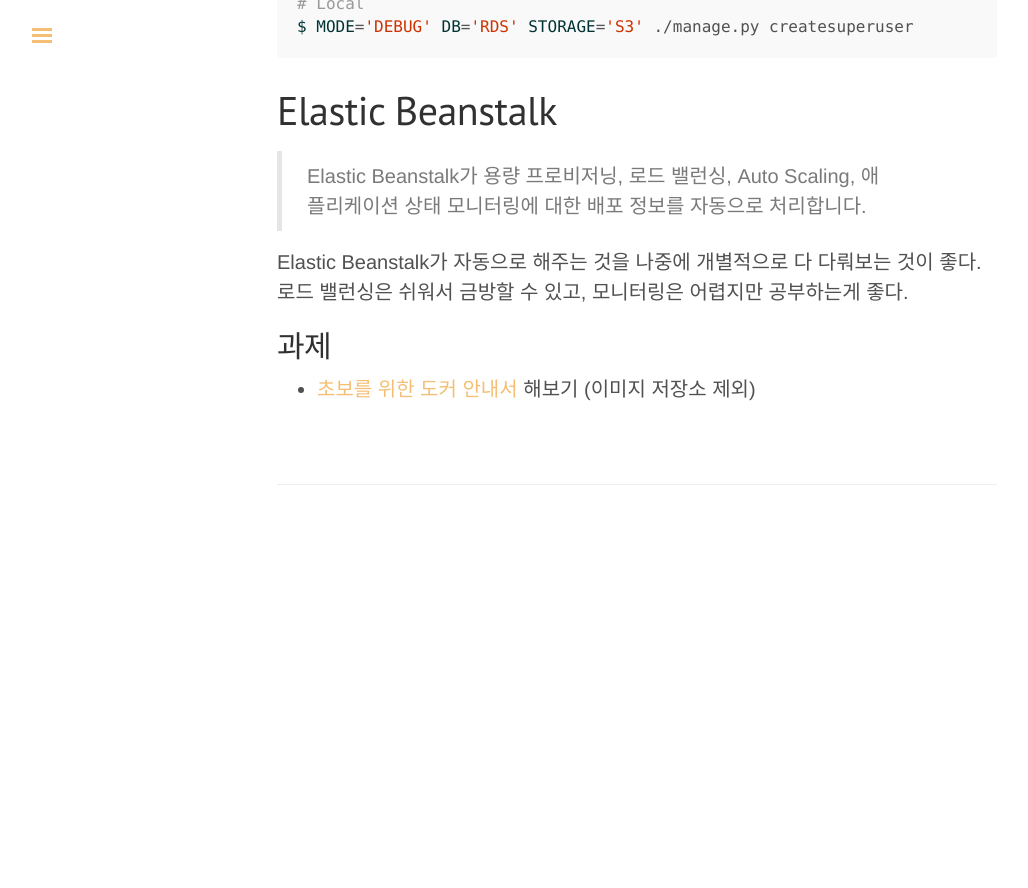
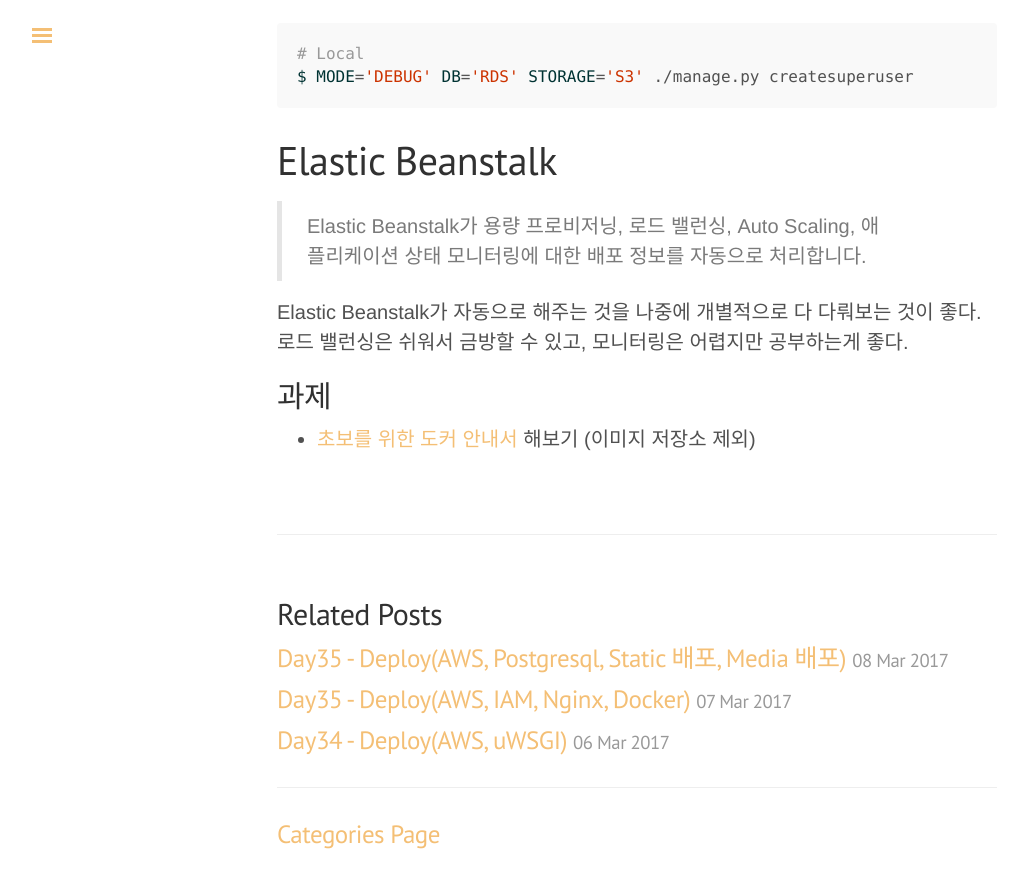
Before and after one commit to pinstinct/pinstinct.github.com, a Jekyll site: the page built from _posts/2017-03-09-wps-37.md, in a window 1280 px wide and 900 px high, scrolled down 8982 px. Shown: the top 888 px of the window, without its empty margins (3-1031 px from the left). Built offline with Jekyll 4.4.1, drawn with Linux system fonts in a browser that asks for light colours; our own code applies the rules of GitHub Pages for plain Markdown files; before the commit the page ends 9547 px from its top, so only the background shows below that; some of the changed text lies outside the part shown.

Commit message:
wps37 post draft

```diff
--- a/_posts/2017-03-09-wps-37.md
+++ b/_posts/2017-03-09-wps-37.md
@@ -1,3 +1,10 @@
+---
+layout: post
+title: Day36 - Deploy(AWS, AWS S3와 RDS를 이용한 배포)
+categories: wps
+tags: [fastcampus, aws, deploy, code]
+---
+
 ## 정적 파일 S3로 이동
 
 [django-storages](https://django-storages.readthedocs.io/en/latest/), Amazon S3를 이용한다.
```
